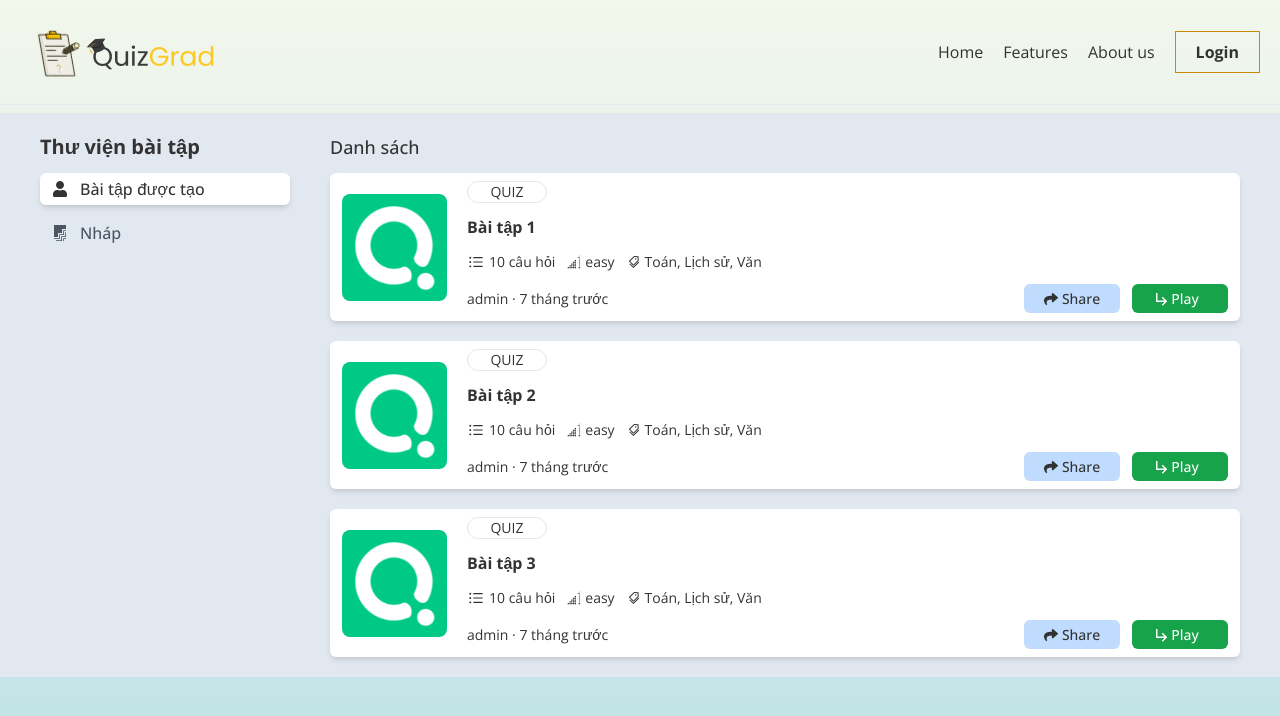
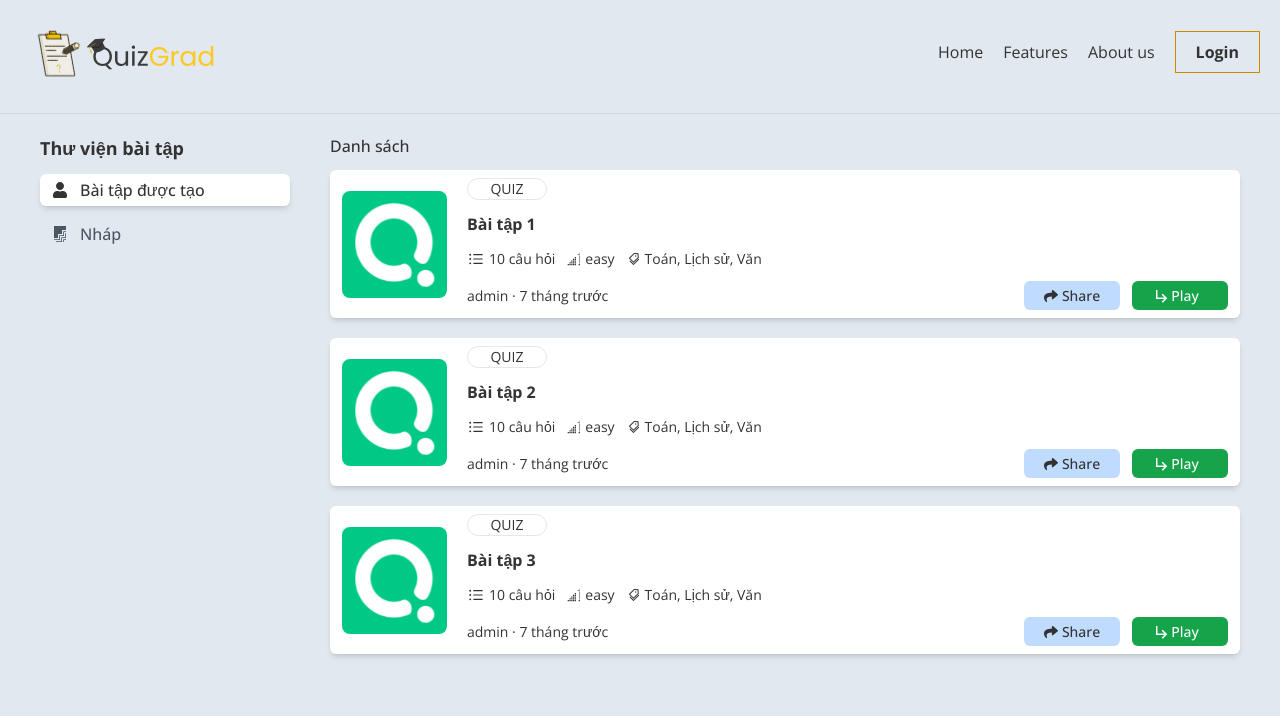
Before and after one commit to PikachuDucVu/mono-repo-quiz, a React (Vite) app in the folder apps/content/: page /admin in a window 1280 px wide. Shown: the top 716 px of the page. Built offline with nearby package versions, Linux system fonts and the light colour scheme.

Commit message:
fix quiz exam screen ui

```diff
--- a/apps/content/src/screens/ExamScreen.tsx
+++ b/apps/content/src/screens/ExamScreen.tsx
@@ -5,14 +5,10 @@ import Timer from "../animations/Timer.json";
 import Lottie from "lottie-react";
 import { useEffect, useState } from "react";
 import { Questionaire } from "../utils/types";
-type hexGradientColor = {
-  color1: string;
-  color2: string;
-};
 
 const ExamScreen = () => {
   const [time, setTime] = useState(60);
-  const [currentQuestionIndex, setCurrentQuestionIndex] = useState(1);
+  const [currentQuestionIndex, setCurrentQuestionIndex] = useState(0);
   const [questionaire, setQuestionaire] = useState<Questionaire[]>([
     {
       question: "What is the capital of Vietnam1?",
@@ -32,7 +28,6 @@ const ExamScreen = () => {
     },
   ]);
 
-  console.log(questionaire);
   useEffect(() => {
     const interval = setInterval(() => {
       setTime((prev) => (prev - 1 > 0 ? prev - 1 : 0));
--- a/apps/content/src/screens/QuizListScreen.tsx
+++ b/apps/content/src/screens/QuizListScreen.tsx
@@ -9,11 +9,16 @@ import { Link } from "wouter";
 import { MdOutlineSubdirectoryArrowRight } from "react-icons/md";
 
 const QuizListScreen = () => (
-  <NormalScreen embedded disableDefaultBackground className="" wFull>
+  <NormalScreen
+    embedded
+    disableDefaultBackground
+    className="h-full bg-slate-200 "
+    wFull
+  >
     <Header />
-    <div className="flex w-full py-5 px-10 gap-10 bg-slate-200 ">
+    <div className="flex w-full py-5 px-10 gap-10 bg-slate-200 h-full border-t border-gray-300">
       <div className="flex flex-col items-start font-medium gap-3 ">
-        <div className="font-bold text-xl">Thư viện bài tập</div>
+        <div className="font-bold text-lg">Thư viện bài tập</div>
         <div className="flex items-center gap-3 bg-white w-[250px] rounded-md px-3 py-1 shadow-md">
           <FaUser />
           <div>Bài tập được tạo</div>
@@ -25,7 +30,7 @@ const QuizListScreen = () => (
       </div>
 
       <div className="flex flex-col font-medium gap-3 w-full">
-        <div className="text-lg">Danh sách</div>
+        <div className="text-md">Danh sách </div>
         <div className="flex w-full flex-col gap-5">
           {dummyExamLibraries.map((exam) => (
             <Link
```
